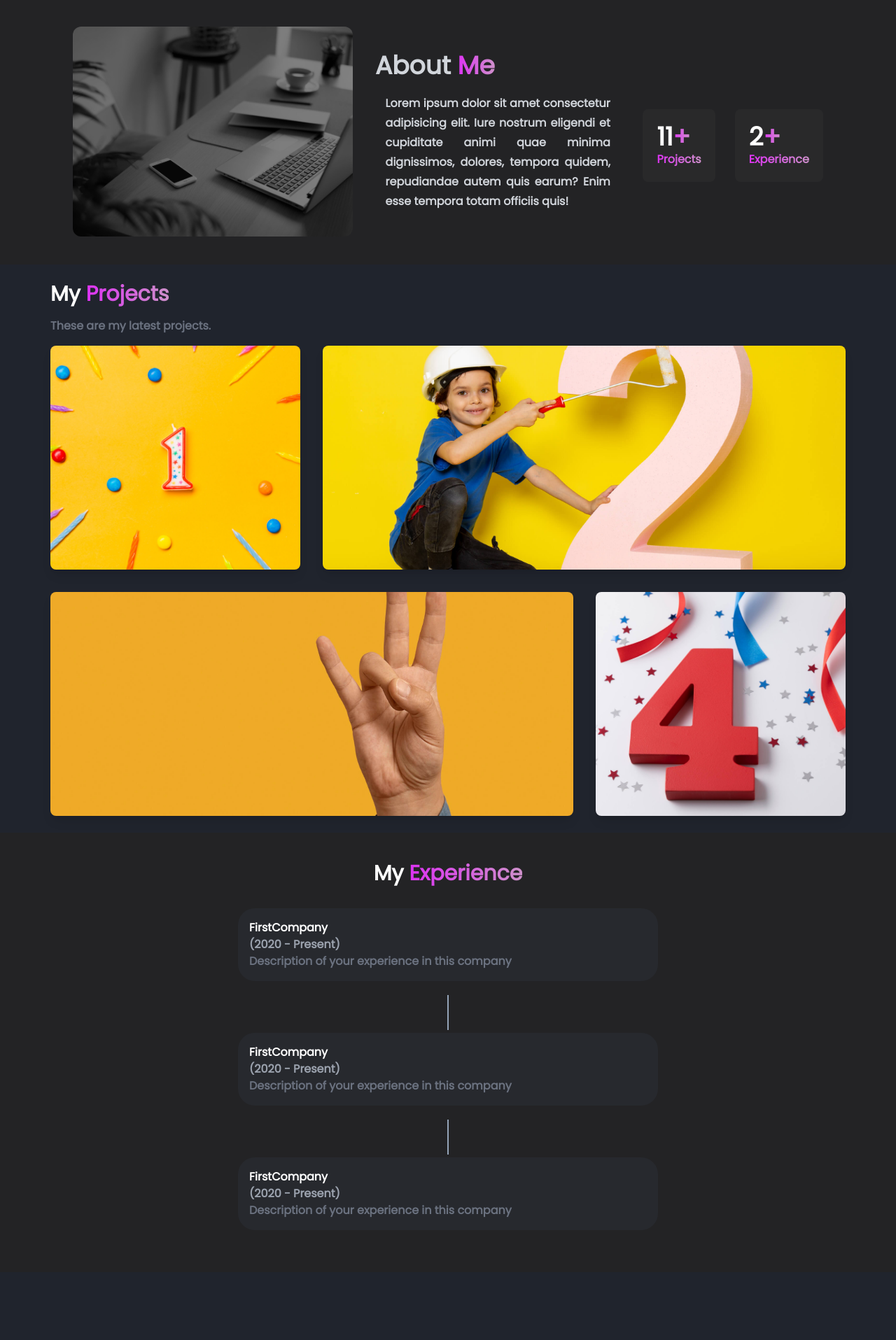
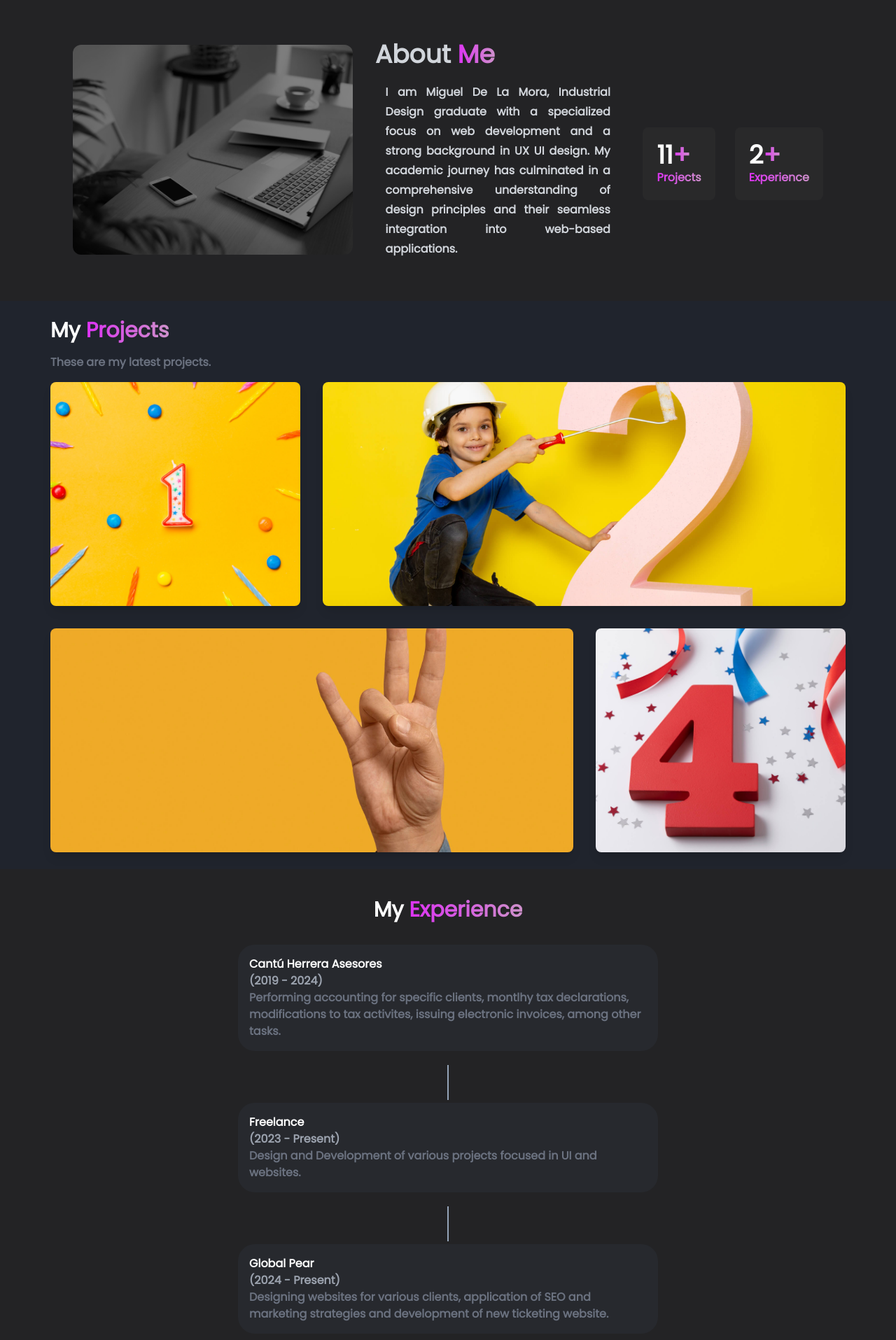
Before and after one commit to MiguelDeLaMora/Portfolio-Miguel, a React (Create React App) app: page / in a window 1280 px wide. Shown: the part 765-2680 px from the top of the page at 70% size. Built offline with nearby package versions, Linux system fonts and the light colour scheme.

Commit message:
Experience and About Me

```diff
--- a/src/components/About.jsx
+++ b/src/components/About.jsx
@@ -21,10 +21,10 @@ const About = () => {
                     <div className='text-gray-300 my-3'>
                         <h3 className='text-4xl font-semibold mb-5'>About <span>Me</span></h3>
                         <p className='text-justify leading-7 w-11/12 mx-auto'>
-                            Lorem ipsum dolor sit amet consectetur adipisicing elit.
-                            Iure nostrum eligendi et cupiditate animi quae minima dignissimos,
-                            dolores, tempora quidem, repudiandae autem quis earum? Enim esse
-                            tempora totam officiis quis!
+                        I am Miguel De La Mora, Industrial Design graduate with a specialized focus
+                        on web development and a strong background in UX UI design. My academic
+                        journey has culminated in a comprehensive understanding of design principles
+                        and their seamless integration into web-based applications.
                         </p>
                     </div>
                 </div>
--- a/src/components/Experience.jsx
+++ b/src/components/Experience.jsx
@@ -6,31 +6,30 @@ const Experience = () => {
         <h2 className='mb-8 text-3xl text-white text-center'>My <span>Experience</span></h2>
 
         <div className='mb-[20px] text-white bg-gray-700/20 p-4 rounded-3xl max-w-[300px] sm:max-w-[600px] mx-auto'>
-            <p>FirstCompany</p>
-            <p className='text-gray-400'>(2020 - Present)</p>
+            <p>Cantú Herrera Asesores</p>
+            <p className='text-gray-400'>(2019 - 2024)</p>
             <p className='text-gray-500'>
-                Description of your experience in this company
+                Performing accounting for specific clients, montlhy tax declarations, modifications to tax activites, issuing electronic invoices, among other tasks.
             </p>
         </div>
 
         <div className='h-[50px] w-[2px] bg-slate-400 relative my-1 mx-auto'></div>
 
         <div className='mb-[20px] text-white bg-gray-700/20 p-4 rounded-3xl max-w-[300px] sm:max-w-[600px] mx-auto'>
-            <p>FirstCompany</p>
-            <p className='text-gray-400'>(2020 - Present)</p>
+            <p>Freelance</p>
+            <p className='text-gray-400'>(2023 - Present)</p>
             <p className='text-gray-500'>
-                Description of your experience in this company
+                Design and Development of various projects focused in UI and websites.
             </p>
         </div>
 
         <div className='h-[50px] w-[2px] bg-slate-400 relative my-1 mx-auto'></div>
 
         <div className='mb-[20px] text-white bg-gray-700/20 p-4 rounded-3xl max-w-[300px] sm:max-w-[600px] mx-auto'>
-            <p>FirstCompany</p>
-            <p className='text-gray-400'>(2020 - Present)</p>
+            <p>Global Pear</p>
+            <p className='text-gray-400'>(2024 - Present)</p>
             <p className='text-gray-500'>
-                Description of your experience in this company
-            </p>
+            Designing websites for various clients, application of SEO and marketing strategies and development of new ticketing website.            </p>
         </div>
 
     </div>
--- a/src/components/Footer.jsx
+++ b/src/components/Footer.jsx
@@ -6,9 +6,10 @@ const Footer = () => {
     <div className='mt-12 w-max-[800px] border-t border-gray-500 text-center'>
         <p className='my-5 text-gray-500'>Monterrey, Nuevo León <br />México</p>
         <div className='inline-flex text-gray-500 gap-4 text-3xl'>
-            <FaGithubSquare/>
-            <FaInstagram/>
-            <FaLinkedin/>
+            <a href="https://www.linkedin.com/in/miguel-de-la-mora/"><FaLinkedin/></a>
+            <a href="https://github.com/MiguelDeLaMora"><FaGithubSquare/></a>
+            <a href="https://www.instagram.com/migueldlmora/"><FaInstagram/></a>
+
 
         </div>
 
--- a/src/components/Hero.jsx
+++ b/src/components/Hero.jsx
@@ -10,7 +10,7 @@ const hero = () => {
 
             <div className=' flex-col my-auto mx-auto md:mx-0'>
                 <p className='md:text-5xl sm:text-4xl text-xl font-bold text-gray-200'>Hi, I am Miguel de la Mora</p>
-                <h1 className='md:text-7xl sm:text-6xl text-4xl font-bold md:py-6'><TypeAnimation
+                <h1 className='md:text-7xl sm:text-5xl text-3xl font-bold md:py-6'><TypeAnimation
                 sequence={[
                     "Frontend Dev",
                     1000,
@@ -28,9 +28,9 @@ const hero = () => {
                     <p className='md:text-5xl sm:text-4xl text-xl font-bold text-gray-500'>with a 2+ years experience</p>
                 </div>
                 <div className='text-5xl flex justify-start gap-16 my-7 text-purple-600'>
-                    <AiFillLinkedin/>
-                    <AiFillGithub/>
-                    <AiFillInstagram/>
+                   <a href="https://www.linkedin.com/feed/"><AiFillLinkedin/></a>
+                   <a href="https://github.com/MiguelDeLaMora"><AiFillGithub/></a>
+                   <a href="https://www.instagram.com/migueldlmora/"><AiFillInstagram/></a>
                 </div>
                 <div className='relative inline-flex group my-3'>
                     <div className='absolute transition-all duration-1000 opacity-70 -inset-px bg-gradient-to-r
--- a/src/components/Navbar.jsx
+++ b/src/components/Navbar.jsx
@@ -21,7 +21,7 @@ const Navbar = () => {
         </ul>
 
         <div onClick={handleNav} className='block md:hidden'>
-            {nav ? <AiOutlineClose size={20} className='fixed '/> : <AiOutlineMenu size={20} className='fixed'/>}
+            {nav ? <AiOutlineClose size={20} className='fixed right-5'/> : <AiOutlineMenu size={20} className='fixed right-5'/>}
         </div>
         <div className={nav ? 'z-10 text-gray-300 fixed h-full left-0 top-0 w-[60%] border-r border-r-gray-900 bg-[#202121] ease-in-out duration-500' : 'fixed left-[-100%]'}>
             <h1 className='text-3xl primary-color m-4'>MIGUEL</h1>
```
